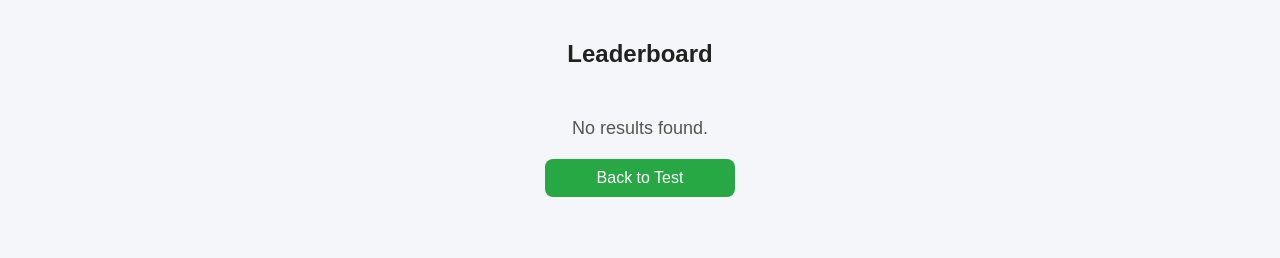
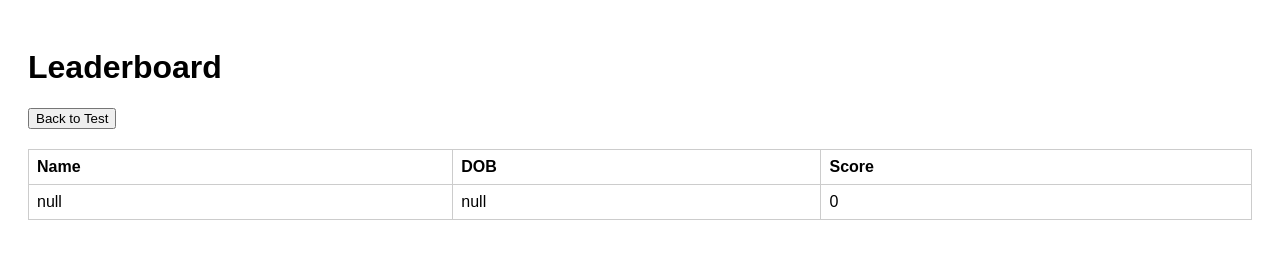
Before and after one commit to SmartyMS-Kriyansh-tQuiz/Live-Test-saathhi, a plain HTML site: page leaderboard.html in a window 1280 px wide. Drawn offline with Linux system fonts and the light colour scheme; no server answers.

Commit message:
Update leaderboard.html

```diff
--- a/leaderboard.html
+++ b/leaderboard.html
@@ -4,55 +4,51 @@
     <meta charset="UTF-8" />
     <title>Leaderboard</title>
     <style>
-    body { font-family: Arial, sans-serif; background:#f4f6f9; margin:0; padding:20px; }
-    h2 { text-align:center; color:#222; }
-    table { width:100%; border-collapse:collapse; margin-top:20px; }
-    th, td { border:1px solid #ccc; padding:8px; text-align:center; }
-    th { background:#007bff; color:#fff; }
-    tr:nth-child(even) { background:#e9ecef; }
-    .btn-back { display:block; width:150px; margin:20px auto; padding:10px 20px; background:#28a745; color:#fff; text-align:center; text-decoration:none; border-radius:8px; }
-    .no-data { text-align:center; margin-top:50px; font-size:18px; color:#555; }
+        body { font-family: Arial, sans-serif; padding: 20px; }
+        table { width: 100%; border-collapse: collapse; margin-top: 20px; }
+        th, td { border: 1px solid #ccc; padding: 8px; text-align: left; }
     </style>
 </head>
 <body>
-  <h2>Leaderboard</h2>
-  <div id="leaderboardDiv"></div>
-  <a href="index.html" class="btn-back">Back to Test</a>
+    <h1>Leaderboard</h1>
+    <button onclick="window.location.href='index.html'">Back to Test</button>
+    <table id="leaderboard">
+        <thead>
+            <tr>
+                <th>Name</th>
+                <th>DOB</th>
+                <th>Score</th>
+            </tr>
+        </thead>
+        <tbody></tbody>
+    </table>
 
     <script>
-    let leaderboard = JSON.parse(localStorage.getItem("leaderboard") || "[]");
+        const tbody = document.querySelector('#leaderboard tbody');
+        const name = localStorage.getItem('student_name');
+        const dob = localStorage.getItem('student_dob');
+        const answers = JSON.parse(localStorage.getItem('answers')) || [];
 
-    const div = document.getElementById("leaderboardDiv");
-
-    if(leaderboard.length === 0){
-      div.innerHTML = `<p class="no-data">No results found.</p>`;
-    } else {
-      // Sort by marks descending
-      leaderboard.sort((a, b) => b.marks - a.marks);
-
-      let html = `<table>
-        <tr>
-          <th>Rank</th>
-          <th>Name</th>
-          <th>Marks</th>
-          <th>Percentage</th>
-          <th>Date</th>
-        </tr>`;
-
-      leaderboard.forEach((item, index) => {
-        html += `
-          <tr>
-            <td>${index + 1}</td>
-            <td>${item.name}</td>
-            <td>${item.marks}</td>
-            <td>${item.percentage}%</td>
-            <td>${item.date}</td>
-          </tr>`;
+        fetch('answerkey.html')
+            .then(response => response.text())
+            .then(data => {
+                let parser = new DOMParser();
+                let doc = parser.parseFromString(data, 'text/html');
+                const answerItems = doc.querySelectorAll('.answer-item');
+                let totalScore = 0;
+                answerItems.forEach((item, index) => {
+                    const correct = item.querySelector('.correct').textContent.trim();
+                    if (answers[index] && answers[index] === correct) {
+                        totalScore += 4;
+                    } else if (answers[index] && answers[index] !== correct) {
+                        totalScore -= 1;
+                    }
                 });
 
-      html += `</table>`;
-      div.innerHTML = html;
-    }
+                const row = document.createElement('tr');
+                row.innerHTML = `<td>${name}</td><td>${dob}</td><td>${totalScore}</td>`;
+                tbody.appendChild(row);
+            });
     </script>
 </body>
 </html>
```
Lines whose indentation alone changed are shown as unchanged.
